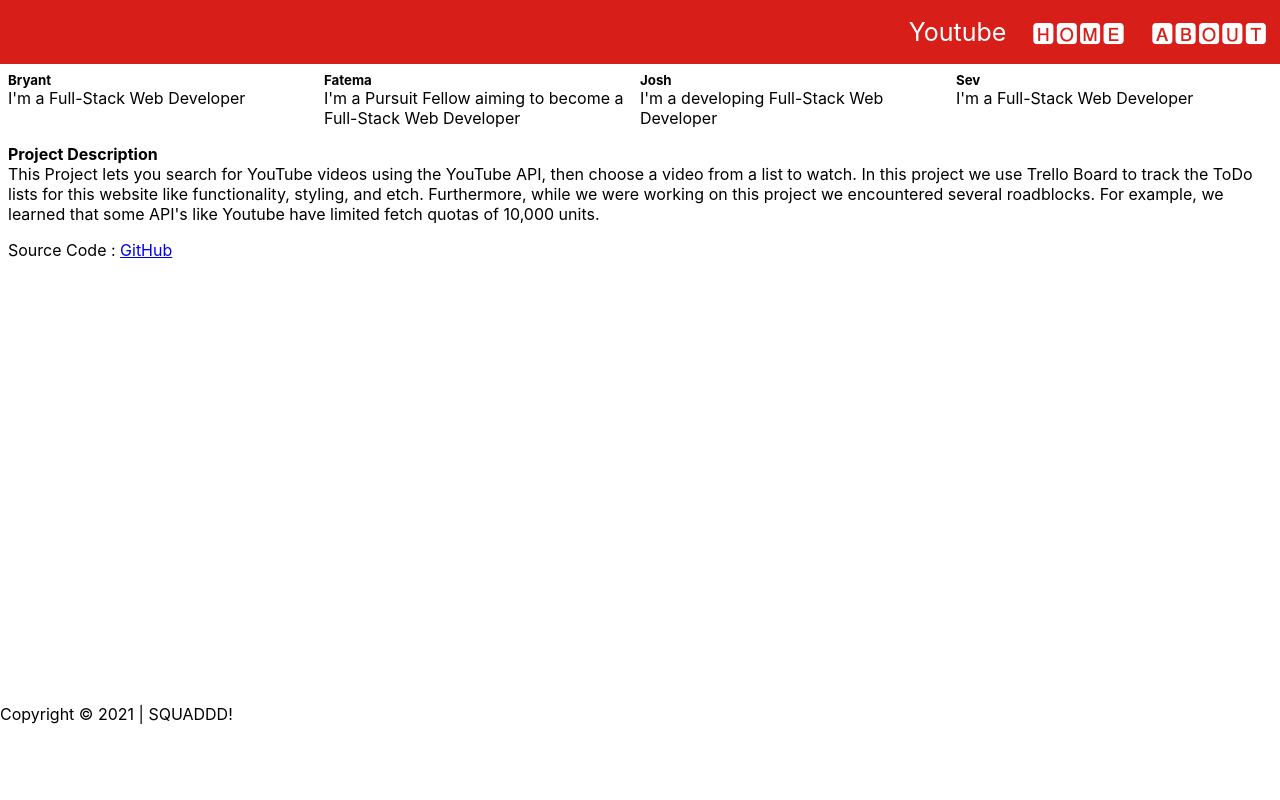
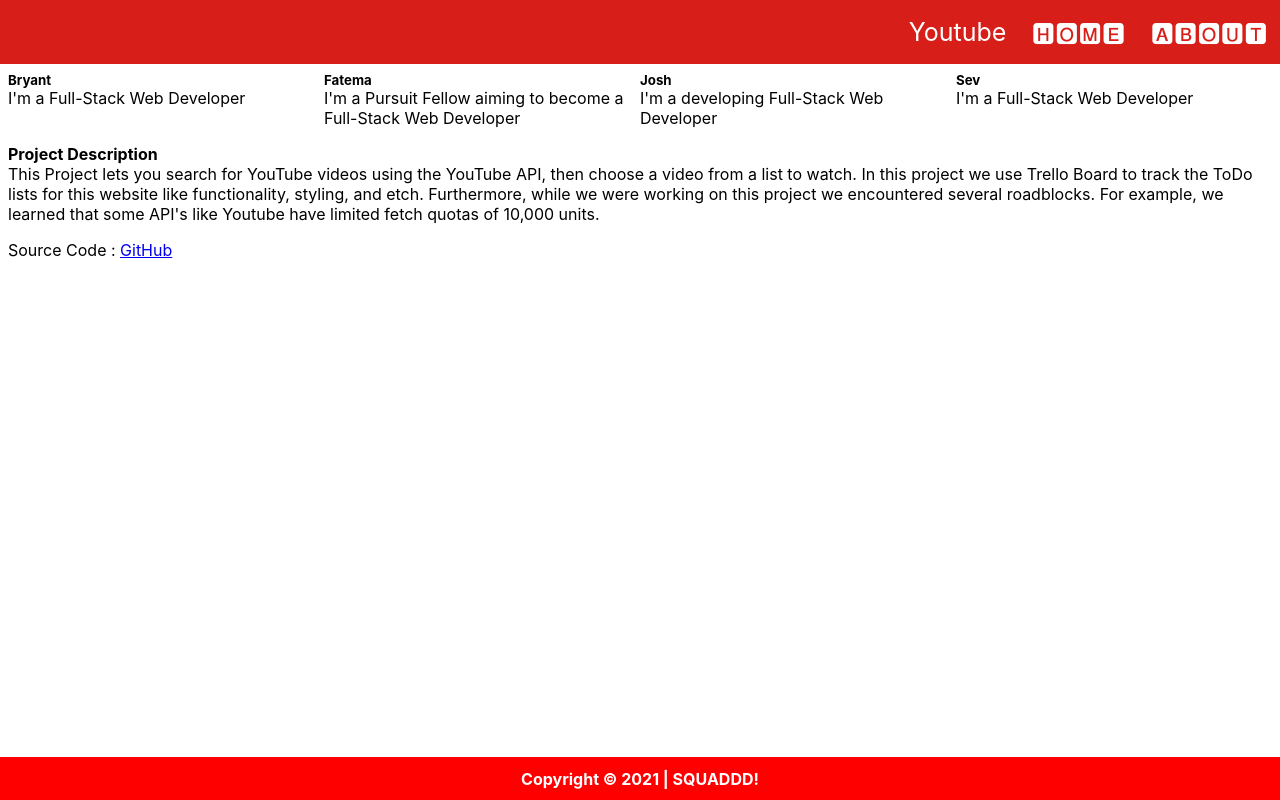
Before and after one commit to FatemaKK/YouTube-React, a React (Create React App) app: page /About in a window 1280 px wide. Built offline with nearby package versions, Linux system fonts and the light colour scheme.

Commit message:
adds footerCss

```diff
--- /dev/null
+++ b/src/Components/Footer.css
@@ -0,0 +1,11 @@
+.bottom {
+	position: absolute;
+	left: 0;
+	bottom: 0;
+	right: 0;
+	text-align: center;
+	font-weight: bold;
+	background-color: red;
+	color: white;
+	padding: 0.3cm;
+}
--- a/src/Components/Footer.js
+++ b/src/Components/Footer.js
@@ -1,4 +1,5 @@
 import React from "react";
+import "./Footer.css";
 
 const Footer = () => {
   return <footer className="bottom">Copyright &copy; 2021 | SQUADDD!</footer>;
```
